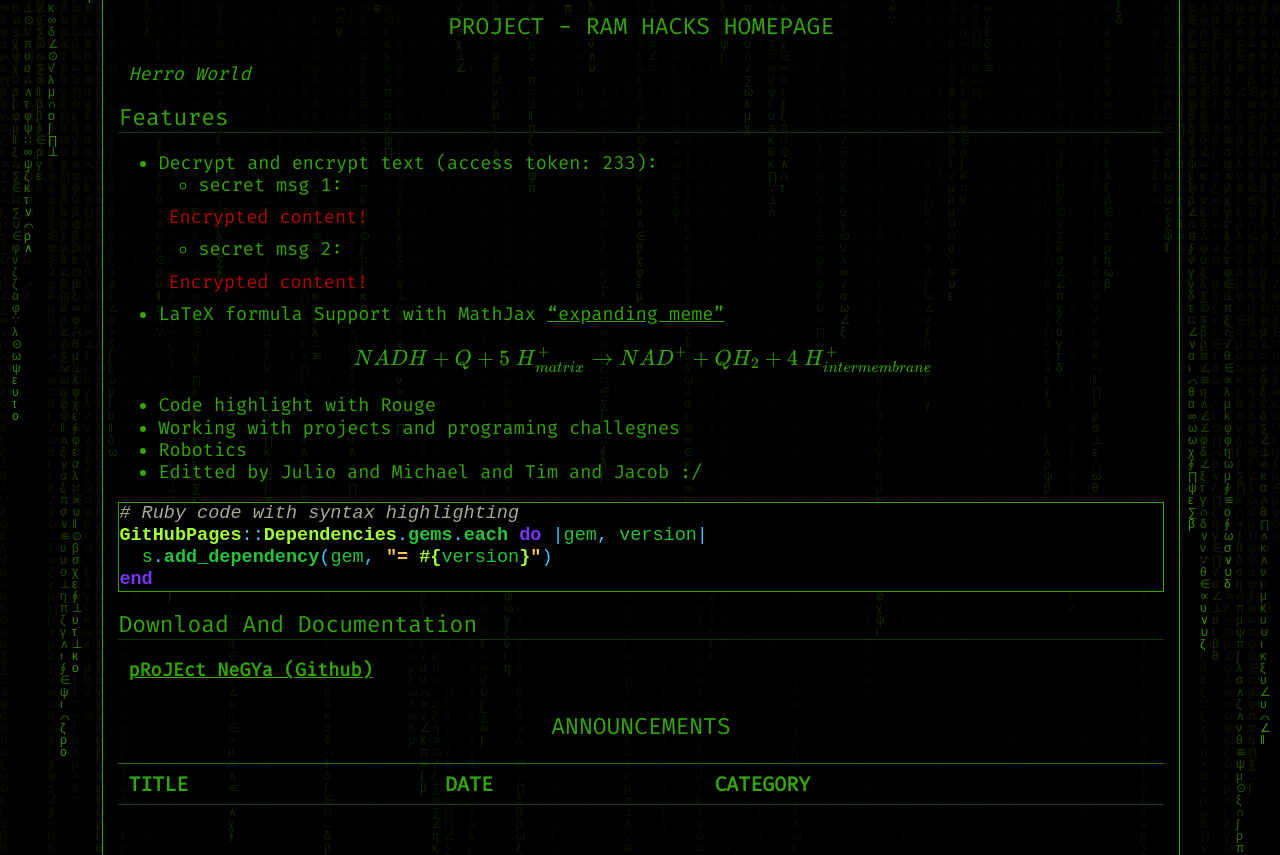
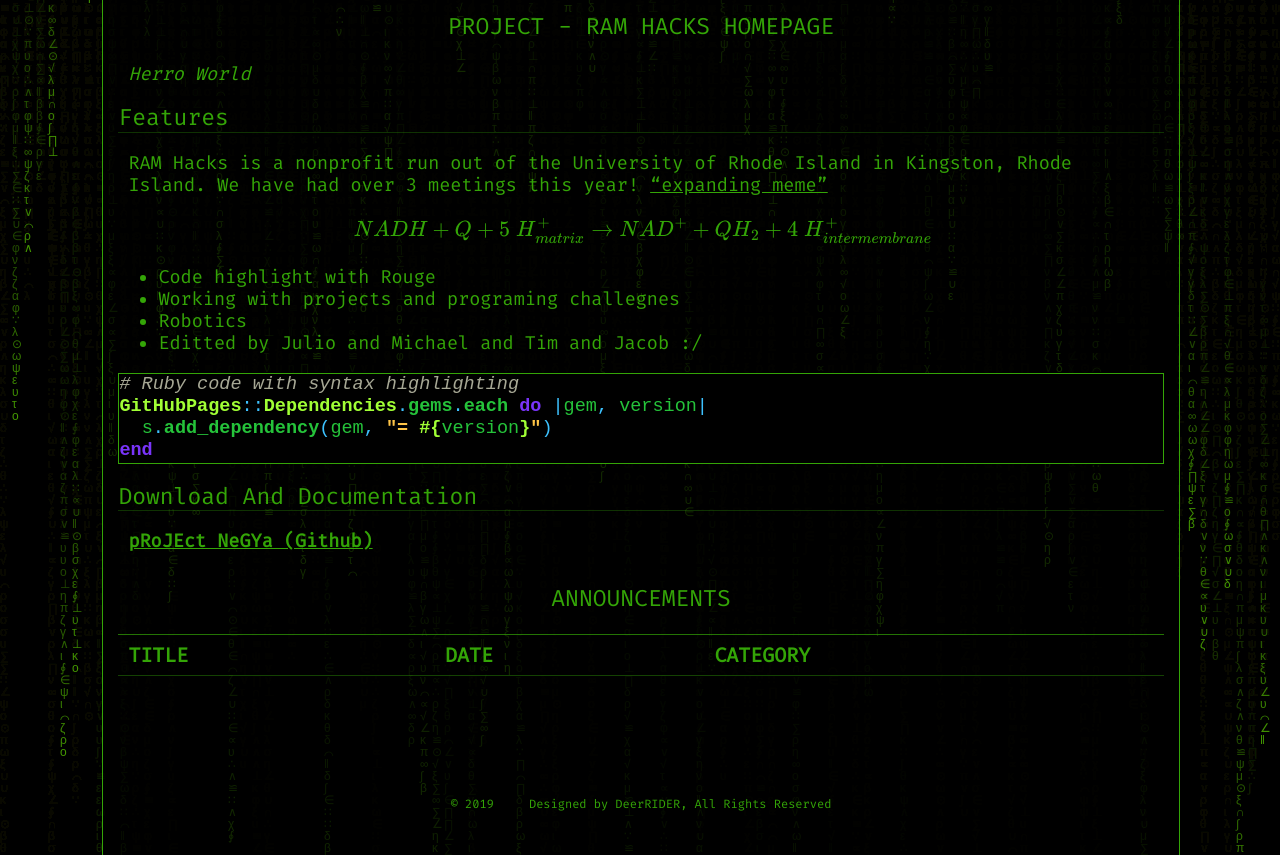
Before and after one commit to ramhacks/ramhacks.github.io, a Jekyll site: the page built from pages/index.md, in a window 1280 px wide, cut to the strip 404-1259 px from the top of the page. Built offline with Jekyll 4.4.1, drawn with Linux system fonts in a browser that asks for light colours; formulas are drawn with MathJax 3.

Commit message:
Update index.md

```diff
--- a/pages/index.md
+++ b/pages/index.md
@@ -15,12 +15,7 @@ permalink: /
 *Herro World*
 ##  Features
 
-* Decrypt and encrypt text (access token: 233):
-  * secret msg 1:
-  <p class="encrypted" id="/MZAf/PKx9jpw8/Jnp7XQQFki2ibGnArZP46W+keVThXquhWwFROEFnbY8eC57Tw==">Encrypted content!</p>
-  * secret msg 2:
-  <p class="encrypted" id="G7D+0370pNmixIP1j7teCg1jtm9XCdOWYFH61lcM0LYWlT0hB3rS9raIs=">Encrypted content!</p>
-* LaTeX formula Support with MathJax
+RAM Hacks is a nonprofit run out of the University of Rhode Island in Kingston, Rhode Island. We have had over 3 meetings this year!
 <a href = "https://drive.google.com/file/d/1tmve0uCf0T2ayfg01IcHxJUOEBNJpo_b/view?usp=sharing)"> "expanding meme" </a>
 
 
```
